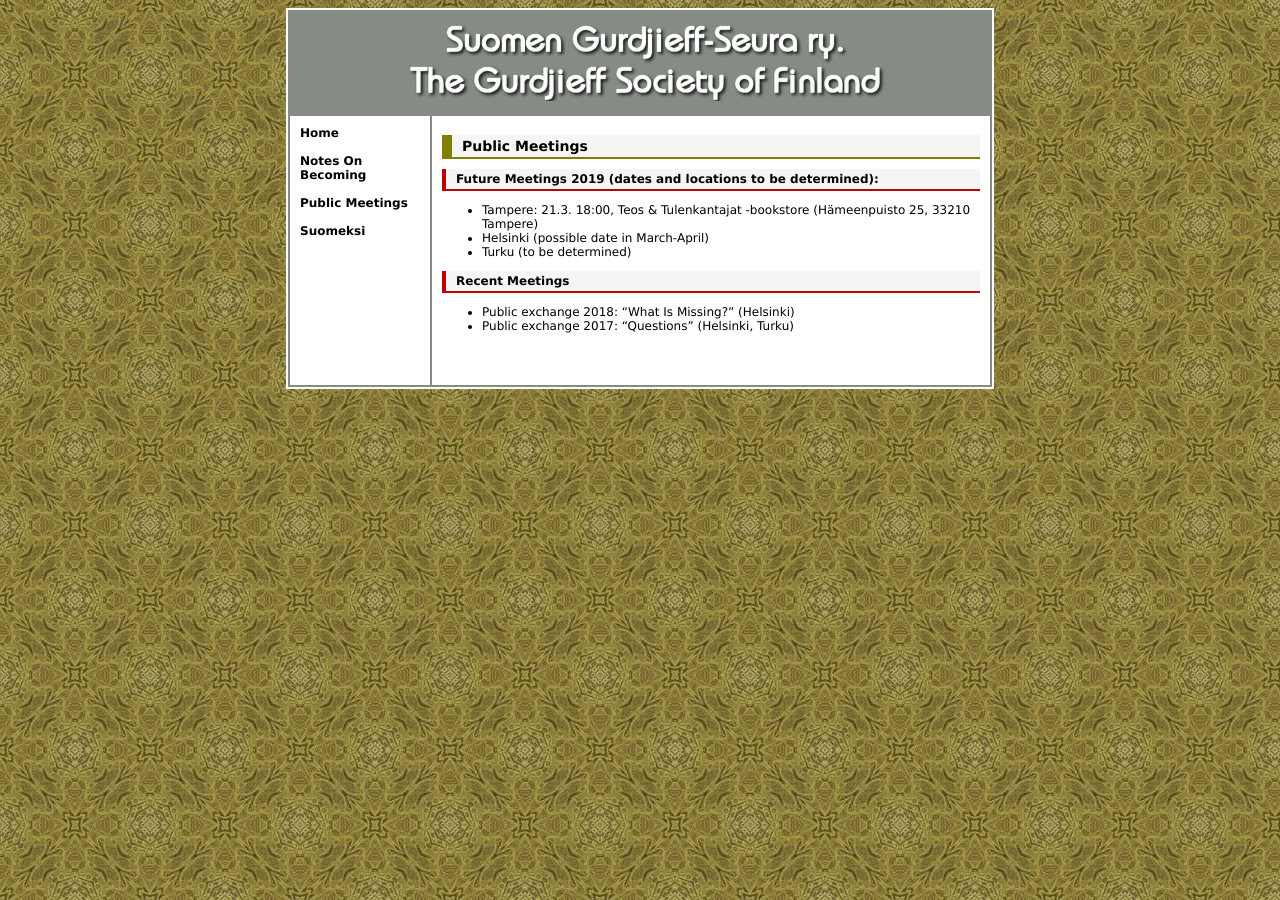
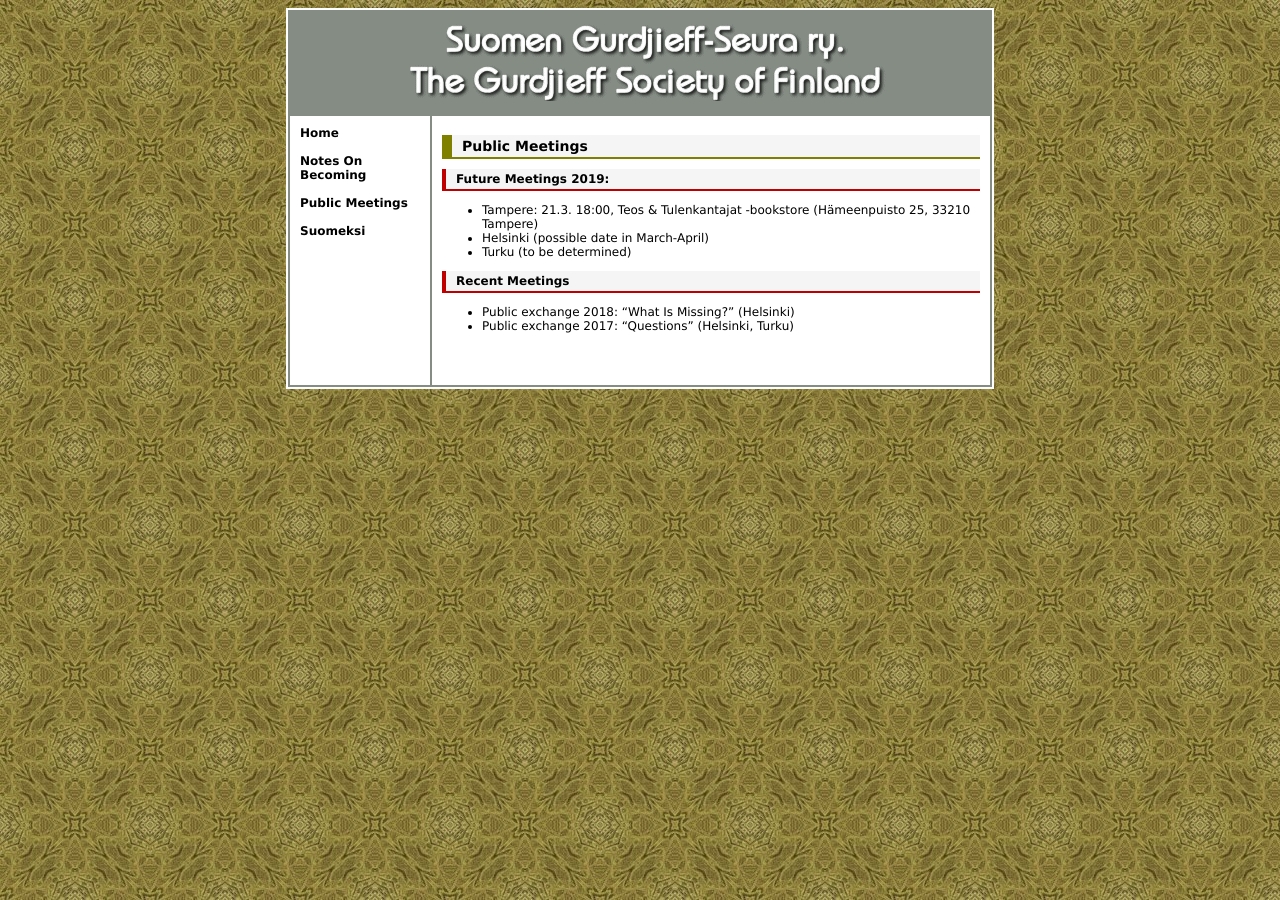
Before and after one commit to miikkant/gurdjieff-finland.github.io, a Jekyll site: the page built from meetings_en.md, in a window 1280 px wide. Built offline with Jekyll 4.4.1, drawn with Linux system fonts in a browser that asks for light colours.

Commit message:
Update meetings_en.md

```diff
--- a/meetings_en.md
+++ b/meetings_en.md
@@ -5,7 +5,7 @@ lang: en
 title: Public Meetings
 ---
 
-## Future Meetings 2019 (dates and locations to be determined):
+## Future Meetings 2019:
 
 * Tampere: 21.3. 18:00, Teos & Tulenkantajat -bookstore (Hämeenpuisto 25, 33210 Tampere)
 * Helsinki (possible date in March-April)
```
